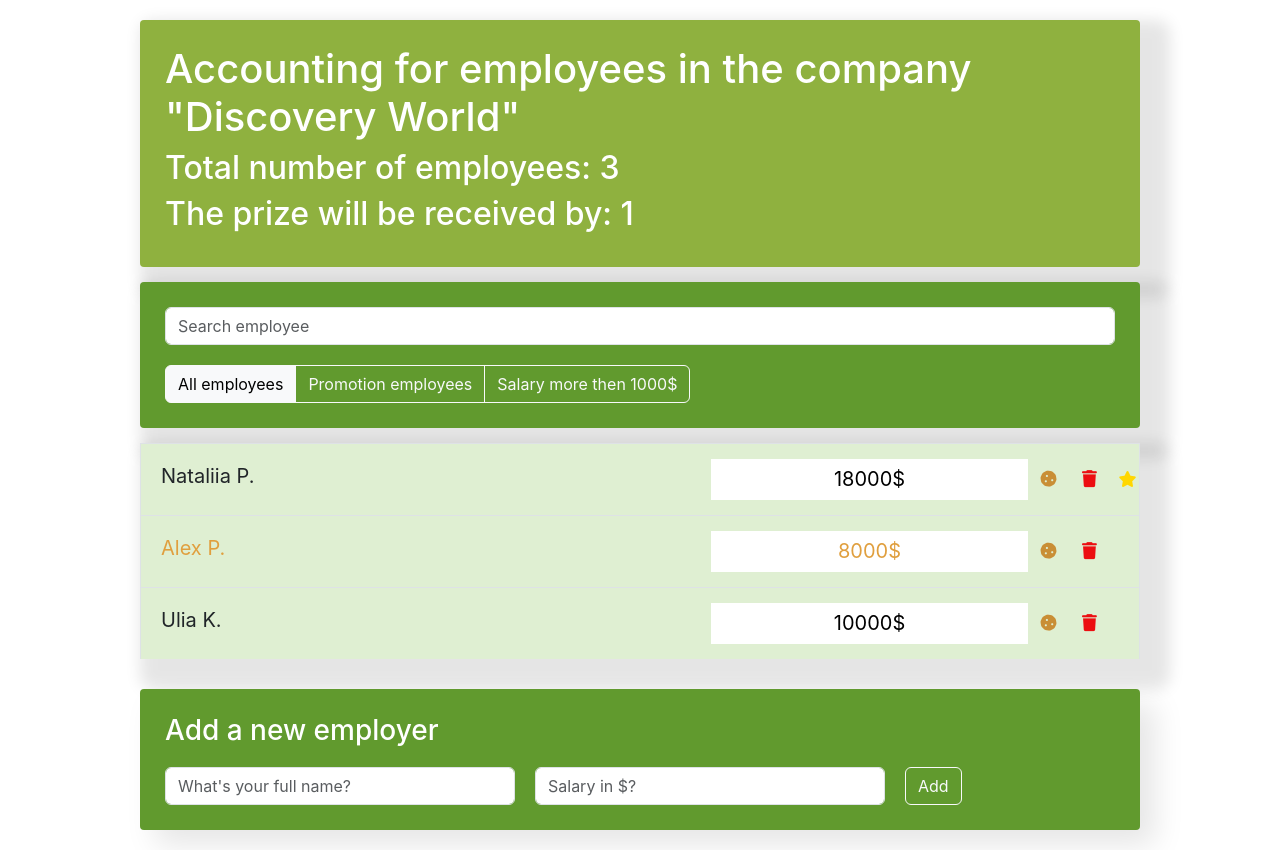
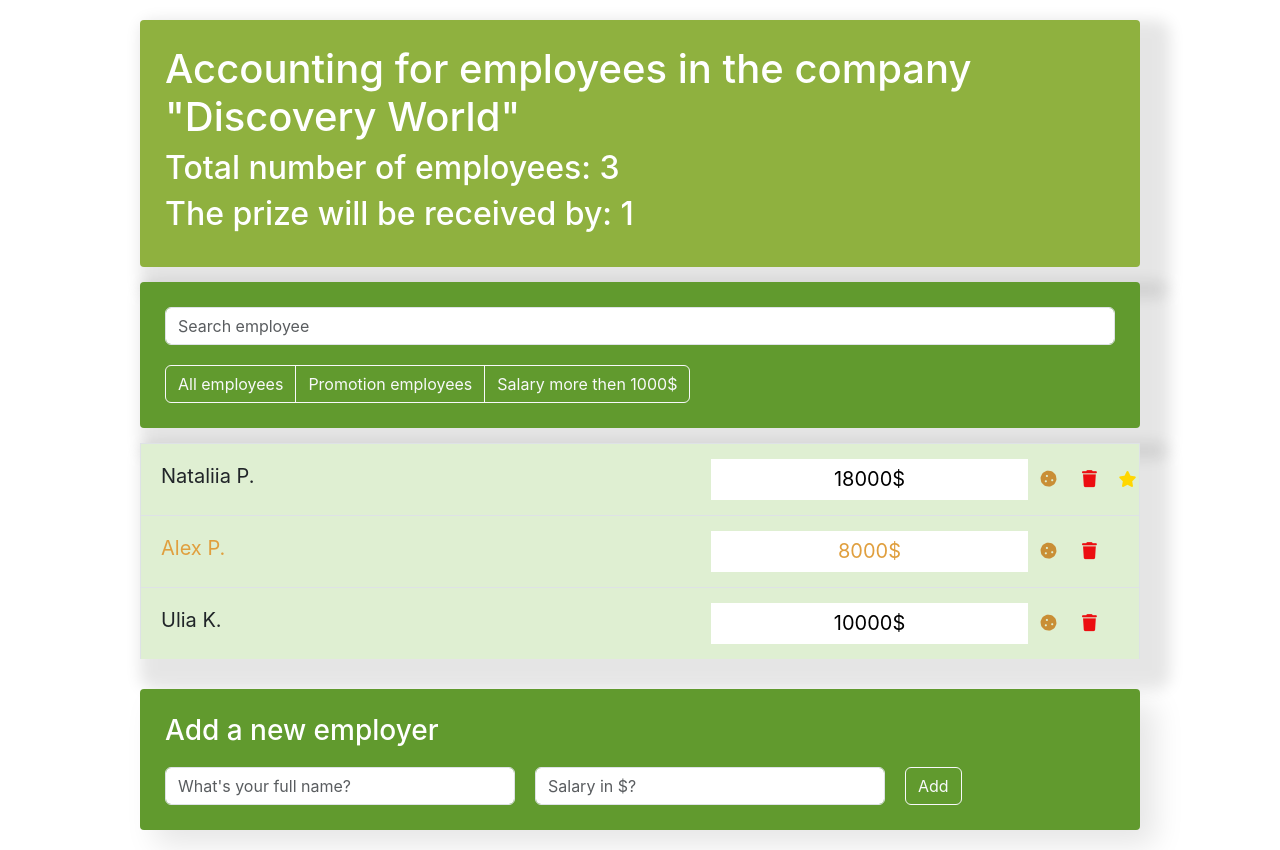
Before and after one commit to shadowpn/discovery, a React (Create React App) app in the folder discovery/: page / in a window 1280 px wide. Built offline with nearby package versions, Linux system fonts and the light colour scheme.

Commit message:
functional of search

```diff
--- a/discovery/src/components/app-filter/app-filter.js
+++ b/discovery/src/components/app-filter/app-filter.js
@@ -1,23 +1,28 @@
+
 import './app-filter.css';
 
-const AppFilter = () => {
+const AppFilter = (props) => {
+    const buttonsData = [
+        {name: 'all', label: 'All employees'},
+        {name: 'rise', label: 'Promotion employees'},
+        {name: 'moreThan1000', label: 'Salary more then 1000$'}
+    ];
+    const buttons = buttonsData.map(({name, label}) => {
+        const active = props.filter === name;
+        const clazz = active ? 'btn-ligh' : 'btn-outline-light';
+        return (
+            <button
+               className={`btn ${clazz}`}
+               type="button"
+               key={name}
+               onClick={() => props.onFilterSelect(name)}>
+            {label}
+           </button>
+        )
+    })
     return(
        <div className="btn-group">
-           <button
-               className="btn btn-light"
-               type="button">
-            All employees
-           </button>
-           <button
-               className="btn btn-outline-light"
-               type="button">
-            Promotion employees
-           </button>
-           <button
-               className="btn btn-outline-light"
-               type="button">
-            Salary more then 1000$
-           </button>
+           {buttons}
        </div>
     );
 }
--- a/discovery/src/components/app/app.js
+++ b/discovery/src/components/app/app.js
@@ -17,7 +17,9 @@
                {name: "Nataliia P.",salary: 18000, increase: false, rise: true, id: 1},
                {name: "Alex P.",salary: 8000, increase: true, rise: false, id: 2},
                {name: "Ulia K.",salary: 10000, increase: false, rise: false, id: 3}
-          ]
+          ],
+          term: '',
+          filter: ''
       }
       this.maxId = 4;
    }
@@ -74,19 +76,49 @@
    //         })
    //      }))
    //  }
+   searchEmp = (item, term) => {
+        if (term.length === 0) {
+         return item;
+
+        }
+        return item.filter(item => {
+         return item.name.indexOf(term) > -1
+        })
+   }
+   onUpdateSearch = (term) => {
+      this.setState({term});
+   }
+   filterPost = (items, filter) => {
+      switch (filter) {
+         case 'rise':
+            return items.filter(item => item.rise);
+         case 'moreThan1000':
+            return items.filter(item => item.salary > 1000);
+            default:
+               return items
+      }
+   }
+   onFilterSelect = (filter) => {
+      this.setState({filter});
+
+   }
    render() {
+      const {data, term, filter} = this.state;
       const employees = this.state.data.length;
       const increased = this.state.data.filter(item => item.increase).length;
+      const visibleData = this.filterPost(this.searchEmp(data, term), filter);
+
       return (
          <div className="app">
             <AppInfo employees={employees} increased={increased}/>
 
             <div className="search-panel">
-            <SearchPanel/>
-            <AppFilter/>
+            <SearchPanel onUpdateSearch={this.onUpdateSearch}/>
+            <AppFilter filter={filter}
+                       onFilterSelect={this.onFilterSelect}/>
             </div>
             <EmployeesList
-                  data={this.state.data}
+                  data={visibleData}
                   onDelete={this.deleteItem}
                   onToggleProp={this.onToggleProp}/>
             <EmployeesAddForm onAdd={this.addItem}/>
--- a/discovery/src/components/search-panel/search-panel.js
+++ b/discovery/src/components/search-panel/search-panel.js
@@ -1,13 +1,28 @@
+import {Component} from 'react'
 import './search-panel.css';
 
-const SearchPanel = () => {
-    return (
+class SearchPanel extends Component {
+    constructor(props) {
+        super(props);
+        this.state = {
+            term: ''
+        }
+    }
+   onUpdateSearch = (e) => {
+    const term = e.target.value;
+    this.setState({term});
+    this.props.onUpdateSearch(term)
+   }
+   render() {
+     return (
      <input
           type="text"
           className="form-control serch-input"
           placeholder="Search employee"
-          />
+          value={this.state.term}
+          onChange={this.onUpdateSearch}/>
     )
+   }
 }
 
 export default SearchPanel;
```
